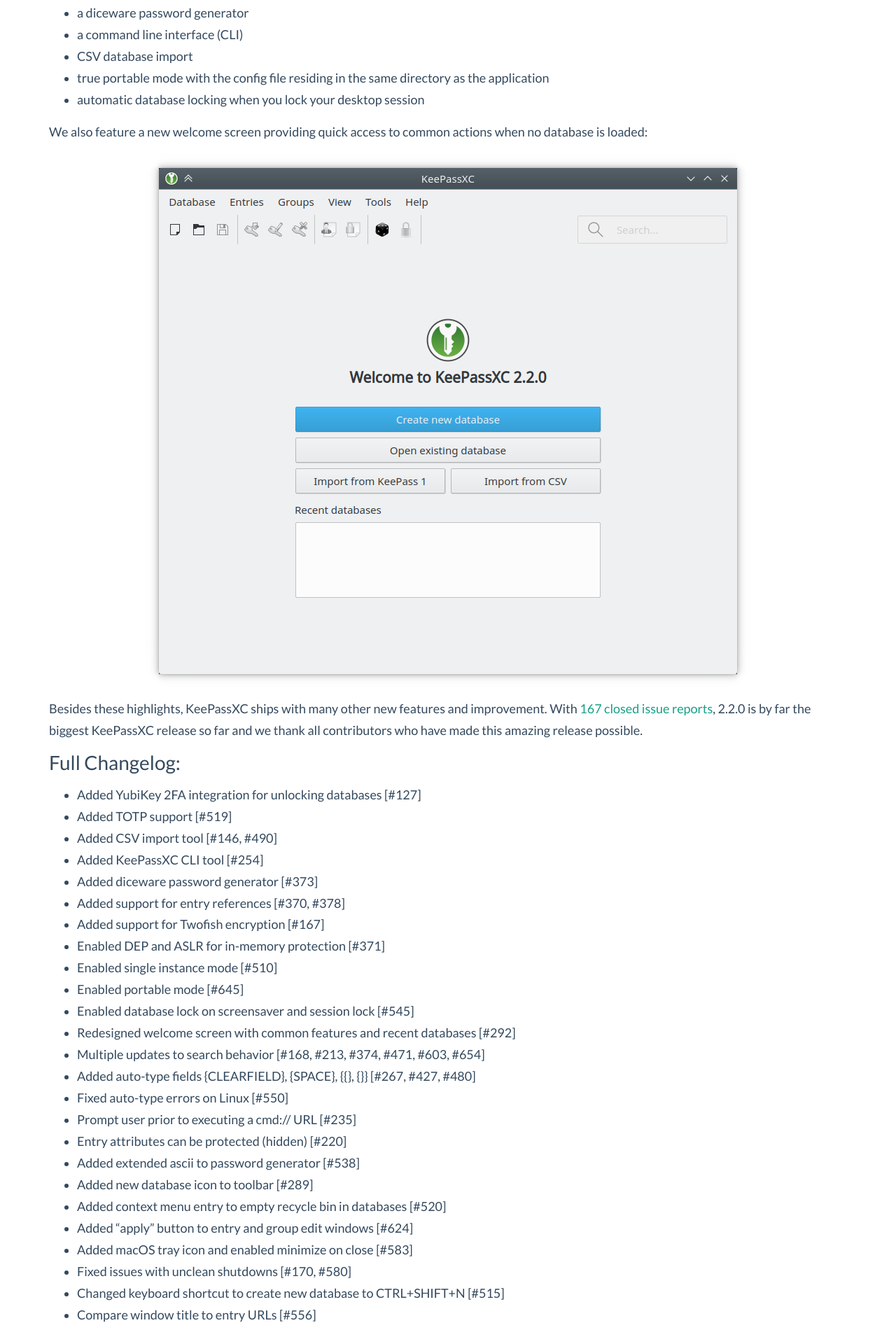
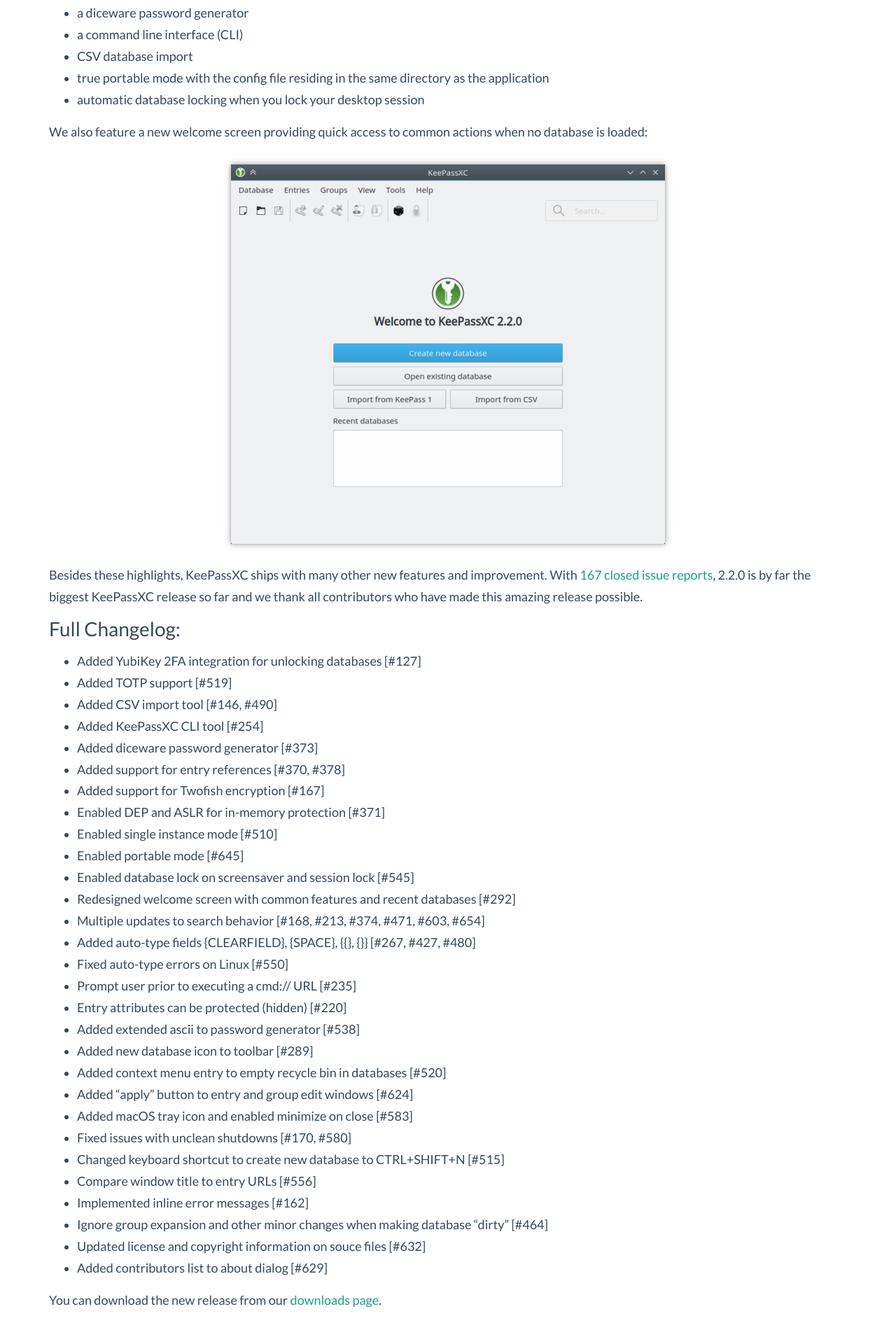
Before and after one commit to keepassxreboot/keepassxc-org, a Jekyll site: the page built from blog/_posts/2017-06-26-2.2.0-released.md, in a window 1280 px wide. Shown: the part 459-2359 px from the top of the page at 70% size. Built offline with Jekyll 4.4.1, drawn with Linux system fonts in a browser that asks for light colours; comment, search, counter and statistics services are not loaded.

Commit message:
Make screenshot smaller

```diff
--- a/blog/_posts/2017-06-26-2.2.0-released.md
+++ b/blog/_posts/2017-06-26-2.2.0-released.md
@@ -21,7 +21,7 @@
 
 We also feature a new welcome screen providing quick access to common actions when no database is loaded:
 
-![KeePassXC 2.2.0 Welcome Screen]({{ site.baseurl }}/images/screenshots/linux/screen_001.png)
+![KeePassXC 2.2.0 Welcome Screen]({{ site.baseurl }}/blog/images/2.2.0-welcome.png)
 
 Besides these highlights, KeePassXC ships with many other new features and improvement. With
 [167 closed issue reports](https://github.com/keepassxreboot/keepassxc/milestone/2?closed=1), 2.2.0 is
```
Also changed, not shown: blog/images/2.2.0-welcome.png (added).
